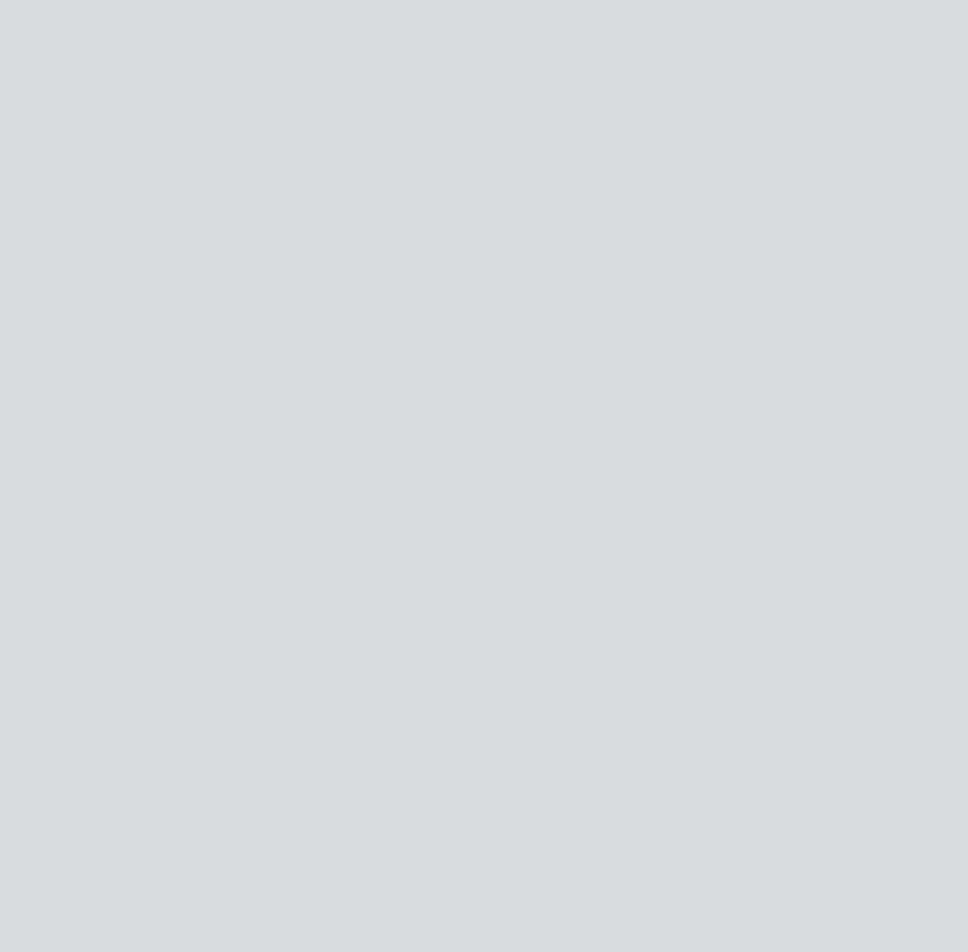
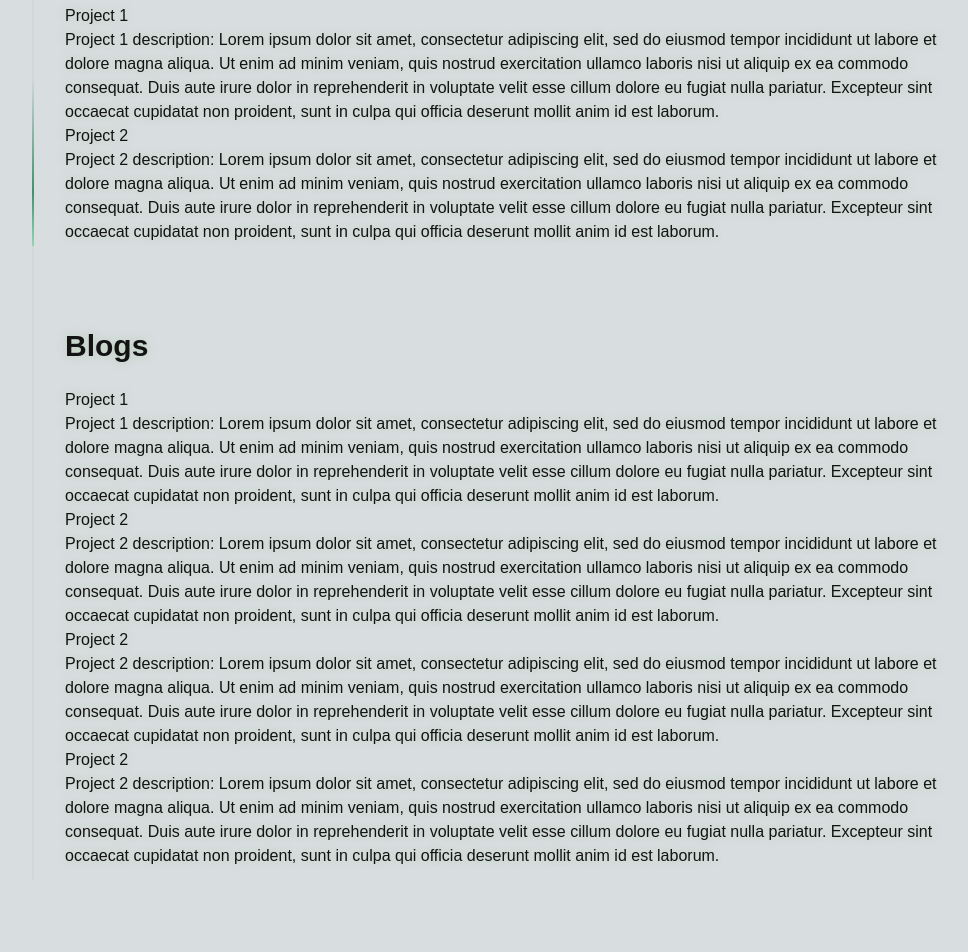
Before and after one commit to itsmefredgo/freddiego-dev, a Next.js app: page /kr/archive in a window 1280 px wide. Shown: the part 300-1252 px from the top of the page, without its empty margins (127-1095 px from the left). Built offline with nearby package versions, Linux system fonts and the light colour scheme.

Commit message:
refactor: refactored header and tracing beam

```diff
--- a/src/app/[lang]/archive/page.tsx
+++ b/src/app/[lang]/archive/page.tsx
@@ -1,6 +1,6 @@
 import { Locale } from "@/src/i18n.config";
 import { getDictionary } from "@/lib/dictionary";
-import { TracingBeam } from "@/src/components/ui/TracingBeamBar";
+import SectionTitle from "@/src/components/ui/SectionTitle";
 
 export default async function Archive({
   params: { lang },
@@ -10,11 +10,100 @@ export default async function Archive({
   const { page } = await getDictionary(lang);
 
   return (
-    <section className=" h-[200rem]">
-      <div className="">
+    <div className=" h-[auto] flex flex-col gap-20 font-normal">
+      <SectionTitle title="Archives" />
+      <section>
+        <SectionTitle title="Projects" />
+        <ul>
+          <li>
+            <h1>Project 1</h1>
+            <p>
+              Project 1 description: Lorem ipsum dolor sit amet, consectetur
+              adipiscing elit, sed do eiusmod tempor incididunt ut labore et
+              dolore magna aliqua. Ut enim ad minim veniam, quis nostrud
+              exercitation ullamco laboris nisi ut aliquip ex ea commodo
+              consequat. Duis aute irure dolor in reprehenderit in voluptate
+              velit esse cillum dolore eu fugiat nulla pariatur. Excepteur sint
+              occaecat cupidatat non proident, sunt in culpa qui officia
+              deserunt mollit anim id est laborum.
+            </p>
+          </li>
+          <li>
+            <h1>Project 2</h1>
+            <p>
+              Project 2 description: Lorem ipsum dolor sit amet, consectetur
+              adipiscing elit, sed do eiusmod tempor incididunt ut labore et
+              dolore magna aliqua. Ut enim ad minim veniam, quis nostrud
+              exercitation ullamco laboris nisi ut aliquip ex ea commodo
+              consequat. Duis aute irure dolor in reprehenderit in voluptate
+              velit esse cillum dolore eu fugiat nulla pariatur. Excepteur sint
+              occaecat cupidatat non proident, sunt in culpa qui officia
+              deserunt mollit anim id est laborum.
+            </p>
+          </li>
+        </ul>
+      </section>
+      <section>
+        <SectionTitle title="Blogs" />
+        <ul>
+          <li>
+            <h1>Project 1</h1>
+            <p>
+              Project 1 description: Lorem ipsum dolor sit amet, consectetur
+              adipiscing elit, sed do eiusmod tempor incididunt ut labore et
+              dolore magna aliqua. Ut enim ad minim veniam, quis nostrud
+              exercitation ullamco laboris nisi ut aliquip ex ea commodo
+              consequat. Duis aute irure dolor in reprehenderit in voluptate
+              velit esse cillum dolore eu fugiat nulla pariatur. Excepteur sint
+              occaecat cupidatat non proident, sunt in culpa qui officia
+              deserunt mollit anim id est laborum.
+            </p>
+          </li>
+          <li>
+            <h1>Project 2</h1>
+            <p>
+              Project 2 description: Lorem ipsum dolor sit amet, consectetur
+              adipiscing elit, sed do eiusmod tempor incididunt ut labore et
+              dolore magna aliqua. Ut enim ad minim veniam, quis nostrud
+              exercitation ullamco laboris nisi ut aliquip ex ea commodo
+              consequat. Duis aute irure dolor in reprehenderit in voluptate
+              velit esse cillum dolore eu fugiat nulla pariatur. Excepteur sint
+              occaecat cupidatat non proident, sunt in culpa qui officia
+              deserunt mollit anim id est laborum.
+            </p>
+          </li>
+          <li>
+            <h1>Project 2</h1>
+            <p>
+              Project 2 description: Lorem ipsum dolor sit amet, consectetur
+              adipiscing elit, sed do eiusmod tempor incididunt ut labore et
+              dolore magna aliqua. Ut enim ad minim veniam, quis nostrud
+              exercitation ullamco laboris nisi ut aliquip ex ea commodo
+              consequat. Duis aute irure dolor in reprehenderit in voluptate
+              velit esse cillum dolore eu fugiat nulla pariatur. Excepteur sint
+              occaecat cupidatat non proident, sunt in culpa qui officia
+              deserunt mollit anim id est laborum.
+            </p>
+          </li>
+          <li>
+            <h1>Project 2</h1>
+            <p>
+              Project 2 description: Lorem ipsum dolor sit amet, consectetur
+              adipiscing elit, sed do eiusmod tempor incididunt ut labore et
+              dolore magna aliqua. Ut enim ad minim veniam, quis nostrud
+              exercitation ullamco laboris nisi ut aliquip ex ea commodo
+              consequat. Duis aute irure dolor in reprehenderit in voluptate
+              velit esse cillum dolore eu fugiat nulla pariatur. Excepteur sint
+              occaecat cupidatat non proident, sunt in culpa qui officia
+              deserunt mollit anim id est laborum.
+            </p>
+          </li>
+        </ul>
+      </section>
+      {/* <div className="">
         <h1 className="">{page.archive.title}</h1>
         <p className="">{page.archive.description}</p>
-      </div>
-    </section>
+      </div> */}
+    </div>
   );
 }
--- a/src/app/[lang]/contact/page.tsx
+++ b/src/app/[lang]/contact/page.tsx
@@ -9,7 +9,7 @@ export default async function About({
   const { page } = await getDictionary(lang);
 
   return (
-    <section className=" h-[auto]">
+    <section className=" h-[40rem] bg-red-500">
       <div className="">
         <h1 className="">{page.contact.title}</h1>
         <p className="">{page.contact.description}</p>
--- a/src/app/[lang]/layout.tsx
+++ b/src/app/[lang]/layout.tsx
@@ -28,17 +28,17 @@ export default function RootLayout({
 }) {
   return (
     <html lang={params.lang}>
-      <body className={`${inter.className}`}>
+      <body className={`${inter.className} relative`}>
         <Header lang={params.lang} />
 
         <main
-          className=" p-2 min-h-screen pt-24 font-semibold pr-[2rem] pl-[2.5rem]
+          className=" p-2 pt-24 font-semibold pr-[2rem] pl-[2.5rem]
           sm:px-[min(calc((100%-36rem)/2),4rem)] pb-24
           md:px-[min(calc((100%-40rem)/2),8rem)]
           lg:px-[min(calc((100%-48rem)/2),10rem)]
           xl:px-[calc((100%-60rem)/2)]
           bg-[#d8dddf] text-[#131313] duration-300
-          dark:bg-[#101517] dark:text-white"
+          dark:bg-[#101517] dark:text-white "
         >
           <TracingBeam>{children}</TracingBeam>
         </main>
--- a/src/app/[lang]/page.tsx
+++ b/src/app/[lang]/page.tsx
@@ -13,7 +13,7 @@ export default async function Home({
   const { page } = await getDictionary(lang);
 
   return (
-    <section className="">
+    <section className=" h-[200rem]">
       <div className="">
         <h1 className="">{page.home.introduction.greeting}</h1>
         <p className="">{page.home.introduction.name}</p>
--- a/src/app/globals.css
+++ b/src/app/globals.css
@@ -1,11 +1,9 @@
 @import "tailwindcss/base";
 @import "tailwindcss/components";
 @import "tailwindcss/utilities";
-@import url("https://fonts.googleapis.com/css2?family=IBM+Plex+Sans+KR&family=Nanum+Gothic&display=swap");
 
 * {
   /* border: orange solid 1px; */
-  /* font-family: "Do Hyeon", sans-serif; */
   font-family: "Nanum Gothic", sans-serif;
   /* font-weight: 400; */
   font-style: normal;
--- a/src/components/includes/header.tsx
+++ b/src/components/includes/header.tsx
@@ -42,21 +42,28 @@ export default function Header({ lang }: { lang: Locale }) {
               <IoMenu />
             </button>
             <HeaderLink href={`/`} lang={lang} key={""}>
-              <Image src={freddiego} alt="Freddiego" id="logo" height={25} />
+              <div className=" h-[25px] w-auto">
+                <Image
+                  src={freddiego}
+                  alt="Freddiego"
+                  id="logo"
+                  className=" h-full w-full"
+                />
+              </div>
             </HeaderLink>
           </span>
           <div
             className={` absolute left-0 top-0 h-screen w-[20rem] max-w-full
             flex flex-col duration-300 items-end gap-8 p-8 bg-[#c4d1d6]
-            ${isMobileLinksOpen ? "translate-x-0" : "translate-x-[-30rem]"}
             md:static md:translate-x-0 md:w-auto md:bg-inherit md:h-auto
-            md:flex md:gap-12 md:p-0 md:flex-row`}
+            md:flex md:gap-12 md:p-0 md:flex-row
+            ${isMobileLinksOpen ? "translate-x-0" : "translate-x-[-30rem]"}`}
           >
             <button
-              className=" md:hidden"
+              className=" md:hidden w-auto"
               onClick={() => setIsMobileLinksOpen(false)}
             >
-              Close
+              X
             </button>
             {Object.entries(navigation).map(
               ([key, value]) =>
--- a/src/components/ui/TechIcon.tsx
+++ b/src/components/ui/TechIcon.tsx
@@ -23,8 +23,11 @@ const TechIcons: React.FC<TechIconsProps> = ({ tech }) => {
   }
 
   return (
-    <div className=" bg-[#c6e4c4] rounded-xl p-1">
-      <Image src={imagePath} alt="" height={25} width={25} />
+    <div
+      className=" bg-[#c6e4c4] rounded-xl
+      p-1 h-[35px] w-[35px] relative"
+    >
+      <Image src={imagePath} alt="" className=" h-auto w-auto" />
     </div>
   );
 };
--- a/src/components/ui/TracingBeamBar.tsx
+++ b/src/components/ui/TracingBeamBar.tsx
@@ -24,7 +24,7 @@ export const TracingBeam = ({
 
   useEffect(() => {
     if (ref.current) {
-      setSvgHeight(ref.current.offsetHeight - 500);
+      setSvgHeight(ref.current.offsetHeight);
     }
   }, [usePathname(), ref.current?.offsetHeight]); // remakes the svg height on route change
 
@@ -49,7 +49,7 @@ export const TracingBeam = ({
   return (
     <motion.div
       ref={ref}
-      className={cn("relative w-auto max-w-4xl mx-auto h-full", className)}
+      className={cn(" relative w-auto max-w-4xl mx-auto h-full", className)}
     >
       <div className=" h-[calc(100%)] absolute -left-6 md:-left-10 top-3 flex flex-col justify-center">
         {/* Circle in the start point */}
@@ -84,9 +84,8 @@ export const TracingBeam = ({
         {/* End of Circle in the start point */}
         <svg
           viewBox={`0 0 10 ${svgHeight}`}
-          width="auto"
           // Set the SVG height
-          className=" block h-full" // height changed to reflect the responsive height
+          className=" block h-full w-auto" // height changed to reflect the responsive height
           aria-hidden="true"
         >
           {/* Grey bar behind */}
@@ -130,7 +129,9 @@ export const TracingBeam = ({
         </svg>
       </div>
       {/* Contents */}
-      <div ref={contentRef}>{children}</div>
+      <div className="min-h-[calc(100vh+1px)]" ref={contentRef}>
+        {children}
+      </div>
     </motion.div>
   );
 };
```
